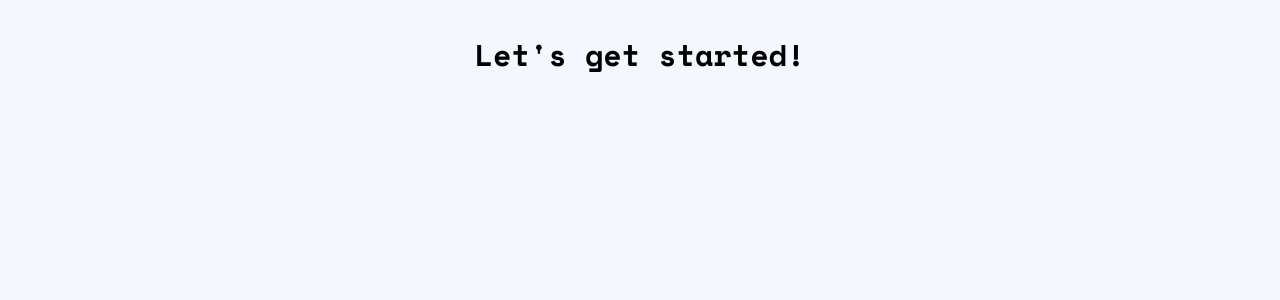
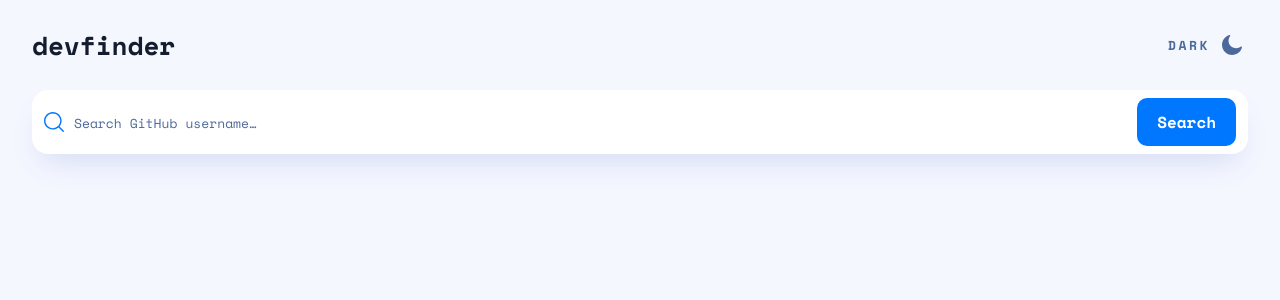
Before and after one commit to JuliAlchemDev/FM-github-user-search-app, a React (Vite) app: page / in a window 1280 px wide. Shown: the top 300 px of the page. Built offline with nearby package versions, Linux system fonts and the light colour scheme.

Commit message:
feat: render Header and SearchBar in App layout

```diff
--- a/src/App.jsx
+++ b/src/App.jsx
@@ -1,7 +1,11 @@
+import Header from "./components/Header"
+import SearchBar from "./components/SearchBar"
+
 function App() {
   return (
     <>
-    <h1>Let's get started!</h1>
+    <Header/>
+    <SearchBar/>
     </>
   )
 }
```
Also changed, not shown: src/index.css (deleted).
